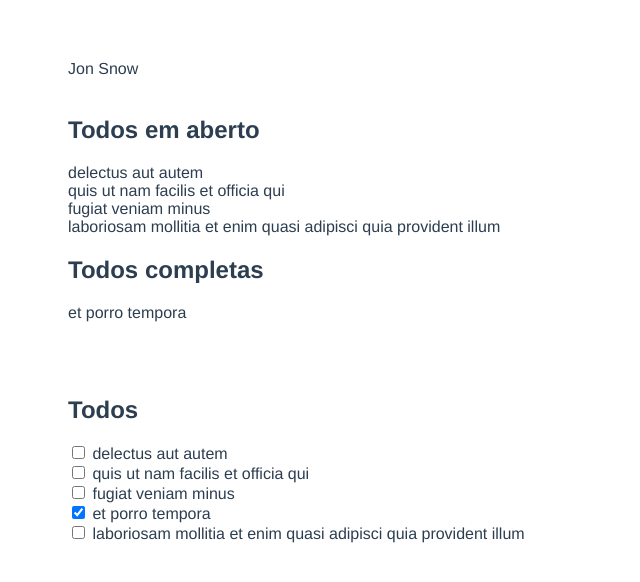
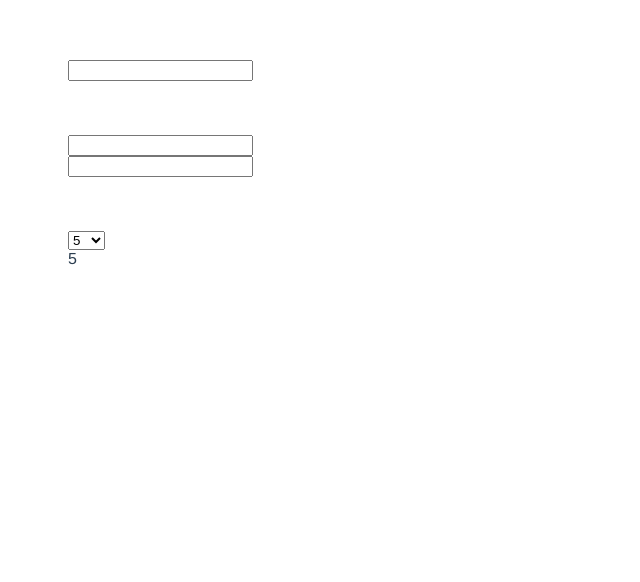
Before and after one commit to LuizGamaDev/VueJS-TiagoMatos, a Vue app in the folder app/: page / in a window 1280 px wide. Shown: the top 582 px of the page, without its empty margins (0-640 px from the left). Built offline with nearby package versions, Linux system fonts and the light colour scheme.

Commit message:
feat: VueJS Watchers

```diff
--- a/app/src/App.vue
+++ b/app/src/App.vue
@@ -1,103 +1,70 @@
 <template>
   <div>
-    {{ fullName }} <br><br>
+    <input v-model="name" type="text" />
+    <br />
+    {{ name }}
 
-    <h2>Todos em aberto</h2>
-    <div
-      v-for="todo in uncompletedTodos"
-      :key="todo.id"
-      >
-        {{ todo.title }}
-    </div>
-
-    <h2>Todos completas</h2>
-    <div
-      v-for="todo in completedTodos"
-      :key="todo.id"
-      >
-        {{ todo.title }}
-    </div>
     <br><br><br>
 
-    <h2>Todos</h2>
-    <div
-      v-for="todo in todos"
-      :key="todo.id"
-      >
-      <input
-        v-model="todo.completed"
-        type="checkbox"
+    <input v-model="user.first_name" type="text" />
+    <br />
+    <input v-model="user.last_name" type="text" />
+    <br />
+    {{ user.first_name }} {{ user.last_name }}
 
-      >
-        {{ todo.title }}
-    </div>
-
+    <br /><br /><br />
+    <select v-model="pageCount">
+      <option value="5">5</option>
+      <option value="10">10</option>
+      <option value="15">15</option>
+    </select> <br>
+    {{ pageCount }}
   </div>
 </template>
 
 <script>
 export default {
-  name: 'App',
+  name: "App",
   data() {
     return {
+      name: "",
+      pageCount: 5,
       user: {
-        first_name: 'Jon',
-        last_name: 'Snow',
+        first_name: '',
+        last_name: '',
+      }
+    };
+  },
+
+  watch: {
+    name(vl) {
+      if (vl.length >= 3) {
+        this.saveUserName();
+      }
+    },
+    pageCount() {
+      this.changePage()
+    },
+    user: {
+      handler() {
+      console.log('User alterado !')
       },
-      todos: [
-  {
-    "userId": 1,
-    "id": 1,
-    "title": "delectus aut autem",
-    "completed": false
-  },
-  {
-    "userId": 1,
-    "id": 2,
-    "title": "quis ut nam facilis et officia qui",
-    "completed": false
-  },
-  {
-    "userId": 1,
-    "id": 3,
-    "title": "fugiat veniam minus",
-    "completed": false
-  },
-  {
-    "userId": 1,
-    "id": 4,
-    "title": "et porro tempora",
-    "completed": true
-  },
-  {
-    "userId": 1,
-    "id": 5,
-    "title": "laboriosam mollitia et enim quasi adipisci quia provident illum",
-    "completed": false
-  }
-]
+      deep: true
     }
   },
 
-  computed: {
-    fullName() {
-      return `${this.user.first_name} ${this.user.last_name}`
+  computed: {},
+
+  methods: {
+    saveUserName() {
+      console.log("Ajax");
+      console.log(this.name);
     },
-
-
-    uncompletedTodos() {
-      return this.todos.filter(todo => !todo.completed);
-    },
-    completedTodos() {
-      return this.todos.filter(todo => todo.completed)
+    changePage() {
+      console.log('Ajax changePage')
     }
-},
-
-methods: {
-}
+  },
 };
-
-
 </script>
 
 <style>
```
